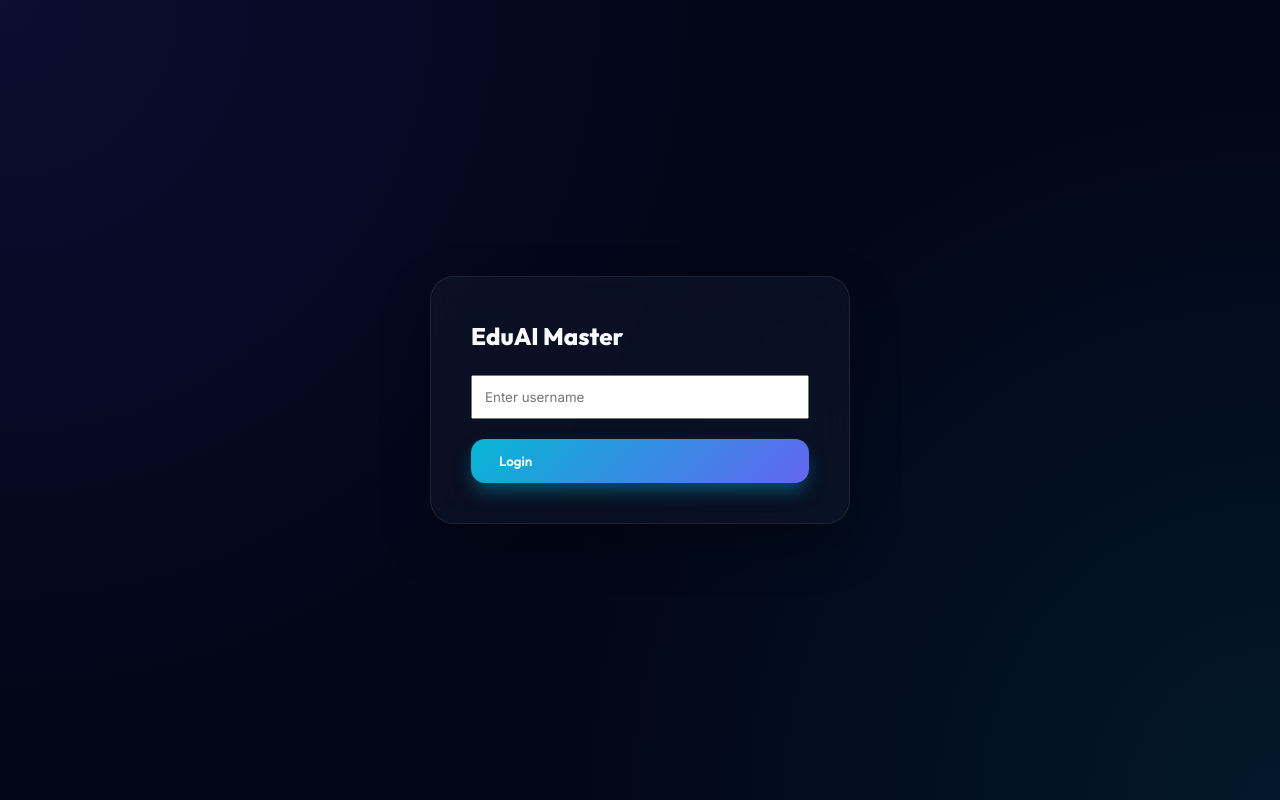
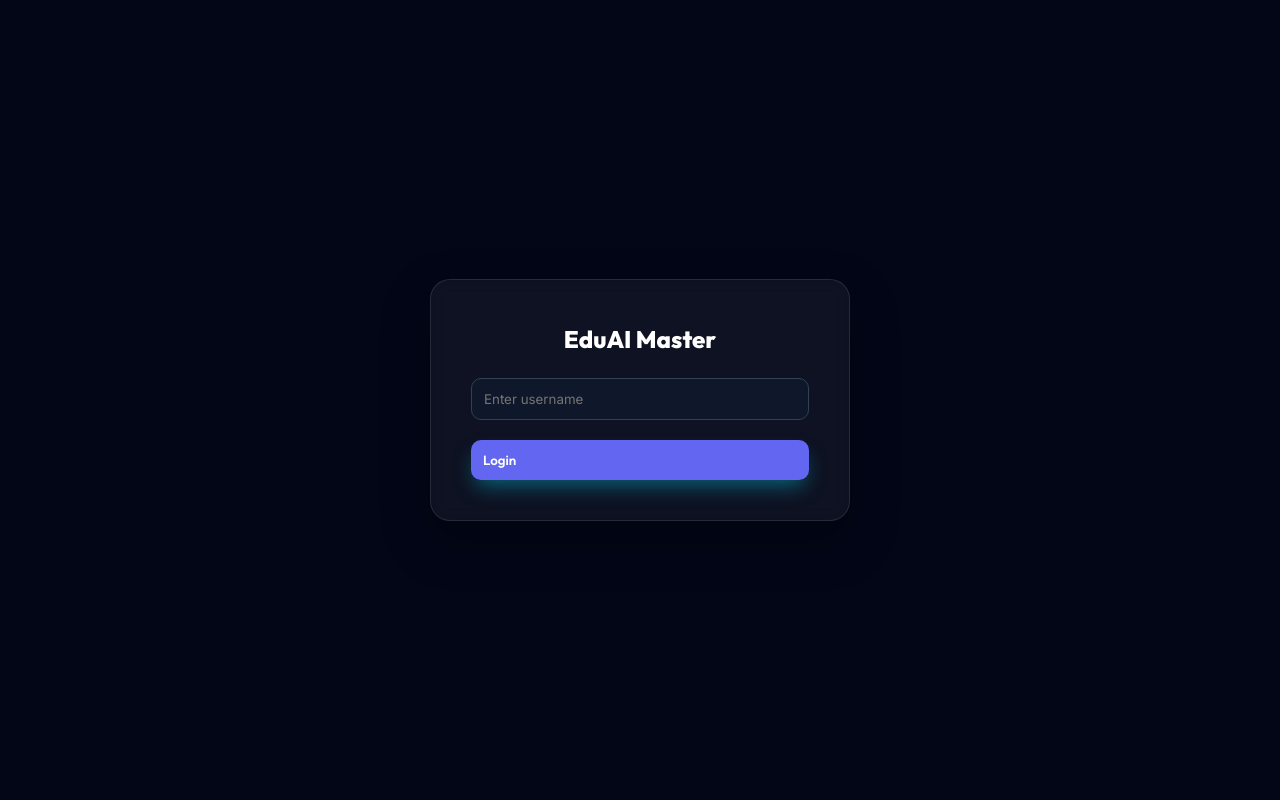
Before and after one commit to tahreemaltaf/EDU-AI-Master, a React (Vite) app in the folder frontend/: page / in a window 1280 px wide. Built offline with nearby package versions, Linux system fonts and the light colour scheme.

Commit message:
Fixed some errors of Logout and others

```diff
--- a/frontend/src/App.jsx
+++ b/frontend/src/App.jsx
@@ -168,10 +168,21 @@ function App() {
             display: 'flex',
             justifyContent: 'center',
             alignItems: 'center',
-                minHeight: '100vh'
+            minHeight: '100vh',
+            background: '#020617'
         }}>
-                <div className="glass-card" style={{ padding: 40, width: 420 }}>
-                    <h2>EduAI Master</h2>
+            <div className="glass-card" style={{
+                padding: 40,
+                width: 420,
+                borderRadius: 20,
+                background: 'rgba(255,255,255,0.05)',
+                border: '1px solid rgba(255,255,255,0.1)',
+                backdropFilter: 'blur(10px)',
+                color: 'white'
+            }}>
+                <h2 style={{ textAlign: 'center', marginBottom: 20 }}>
+                    EduAI Master
+                </h2>
 
                 <form onSubmit={handleLogin}>
                     <input
@@ -181,13 +192,28 @@ function App() {
                         style={{
                             width: '100%',
                             padding: 12,
-                                marginTop: 20
+                            borderRadius: 10,
+                            border: '1px solid #334155',
+                            background: '#0f172a',
+                            color: 'white'
                         }}
                     />
 
-                        {error && <p style={{ color: 'red' }}>{error}</p>}
+                    {error && <p style={{ color: 'red', marginTop: 10 }}>{error}</p>}
 
-                        <button className="btn-primary" style={{ width: '100%', marginTop: 20 }}>
+                    <button
+                        className="btn-primary"
+                        style={{
+                            width: '100%',
+                            marginTop: 20,
+                            padding: 12,
+                            borderRadius: 10,
+                            background: '#6366f1',
+                            color: 'white',
+                            border: 'none',
+                            cursor: 'pointer'
+                        }}
+                    >
                         Login
                     </button>
                 </form>
--- a/frontend/src/components/ProfileMenu.jsx
+++ b/frontend/src/components/ProfileMenu.jsx
@@ -2,7 +2,7 @@ import React, { useState, useRef, useEffect } from 'react';
 import { User, Settings, Shield, LogOut, ChevronDown } from 'lucide-react';
 import { Link } from 'react-router-dom';
 
-const ProfileMenu = ({ user, handleLogout }) => {
+const ProfileMenu = ({ user, onLogout }) => {
     const [open, setOpen] = useState(false);
     const menuRef = useRef(null);
 
@@ -82,9 +82,12 @@ const ProfileMenu = ({ user, handleLogout }) => {
                     </Link>
 
                     <button
-                        onClick={handleLogout}
-                        style={itemStyle}
-                    >
+    onClick={() => {
+        onLogout();
+        setOpen(false);
+    }}
+    style={itemStyle}
+>
                         <LogOut size={16} /> Logout
                     </button>
 
```
Lines whose indentation alone changed are shown as unchanged.
